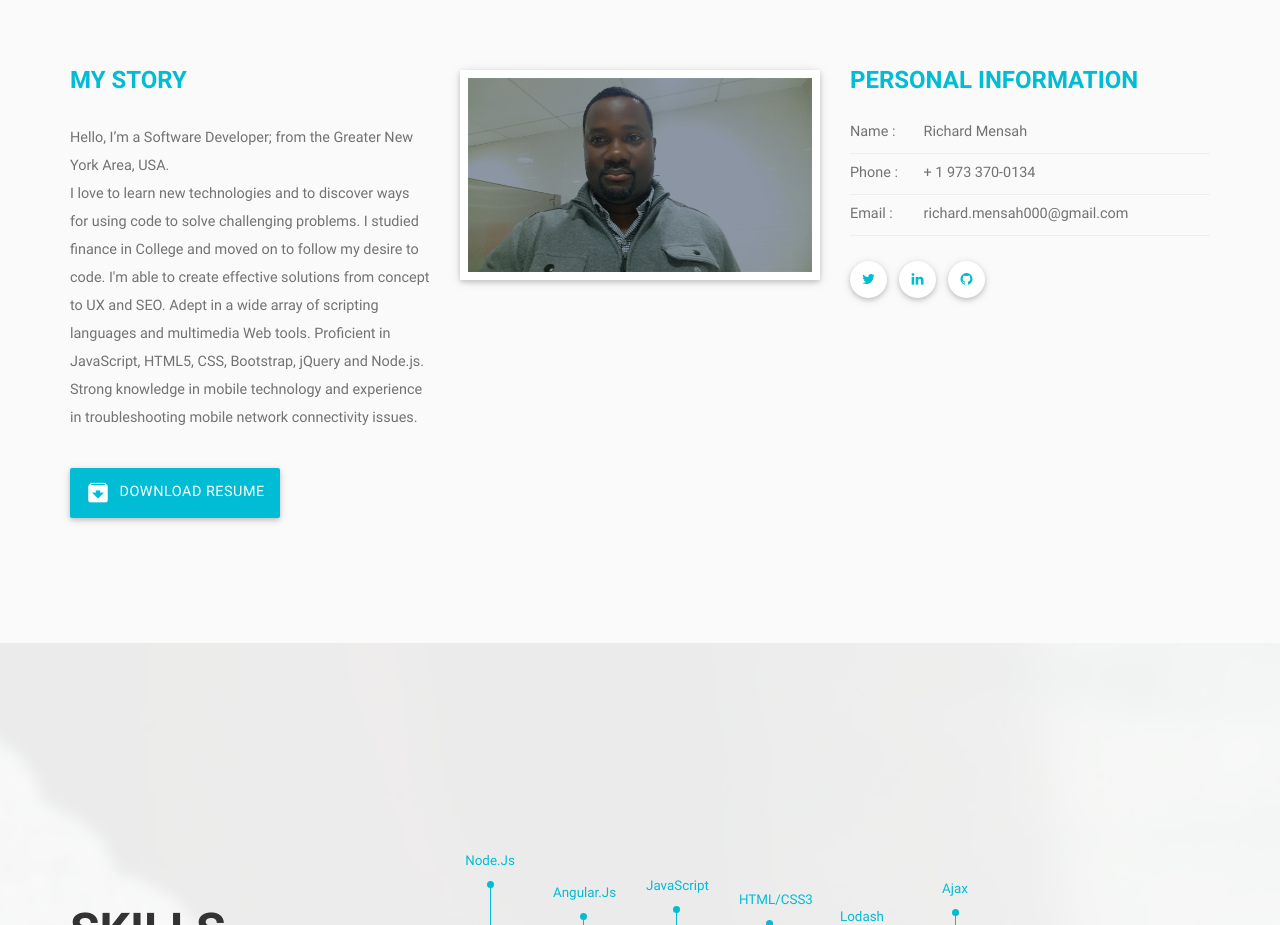
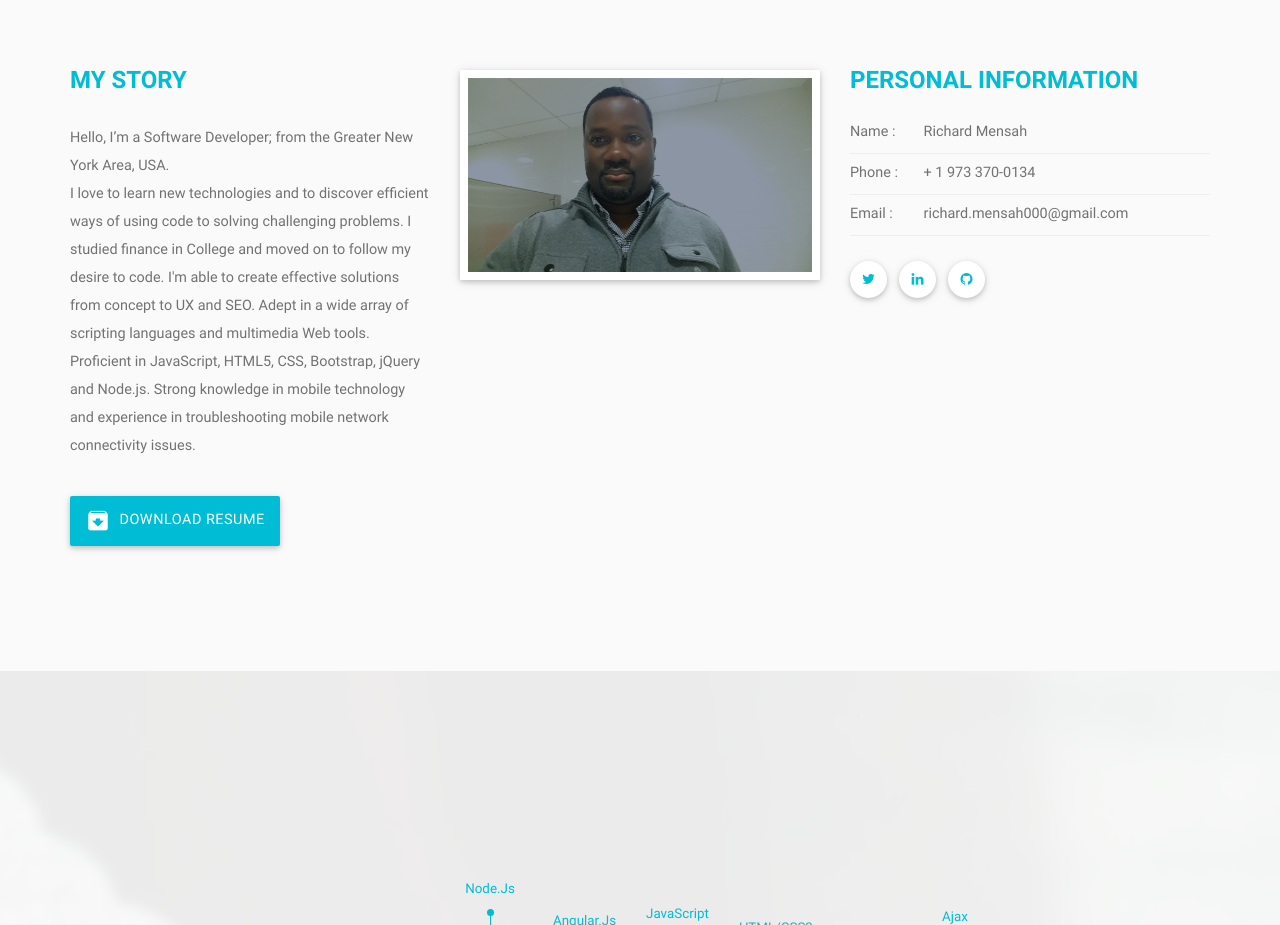
Before and after one commit to rmensah/portfolio-template, a website: page public/index.html in a window 1280 px wide. Shown: the part 800-1725 px from the top of the page. Drawn offline with nearby package versions, Linux system fonts and the light colour scheme; some packages are replaced by stand-ins of ours; files whose address does not match are found by name.

Commit message:
modified about story statment

```diff
--- a/public/index.html
+++ b/public/index.html
@@ -181,7 +181,7 @@
               <div class="person-about">
                 <h3 class="about-subtitle">My Story</h3>
                 <p>Hello, I’m a Software Developer; from the Greater New York Area, USA. <br />
-                I love to learn new technologies and to discover ways for using code to solve challenging problems. I studied finance in
+                I love to learn new technologies and to discover efficient ways of using code to solving challenging problems. I studied finance in
                 College and moved on to follow my desire to code. I'm able to create effective solutions from concept to UX and SEO. Adept in a wide array of scripting languages and multimedia Web tools. Proficient in JavaScript, HTML5, CSS, Bootstrap, jQuery and Node.js. Strong knowledge in mobile technology and experience in troubleshooting mobile network connectivity issues. </p>
                 <a href="https://drive.google.com/open?id=0B5PlobGz5aAlZy1uWFlLUmx5RGs" target="_blank" class="waves-effect waves-light btn-large brand-bg white-text"><i class="mdi-content-archive left"></i> Download Resume</a>
               </div>
```
